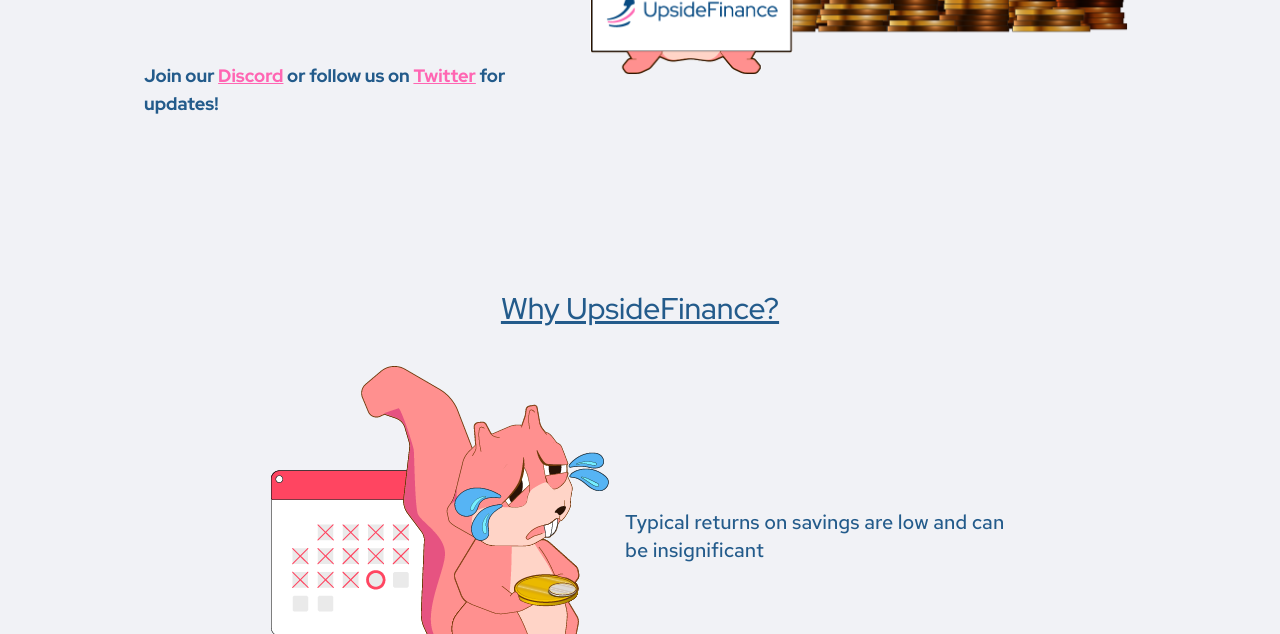
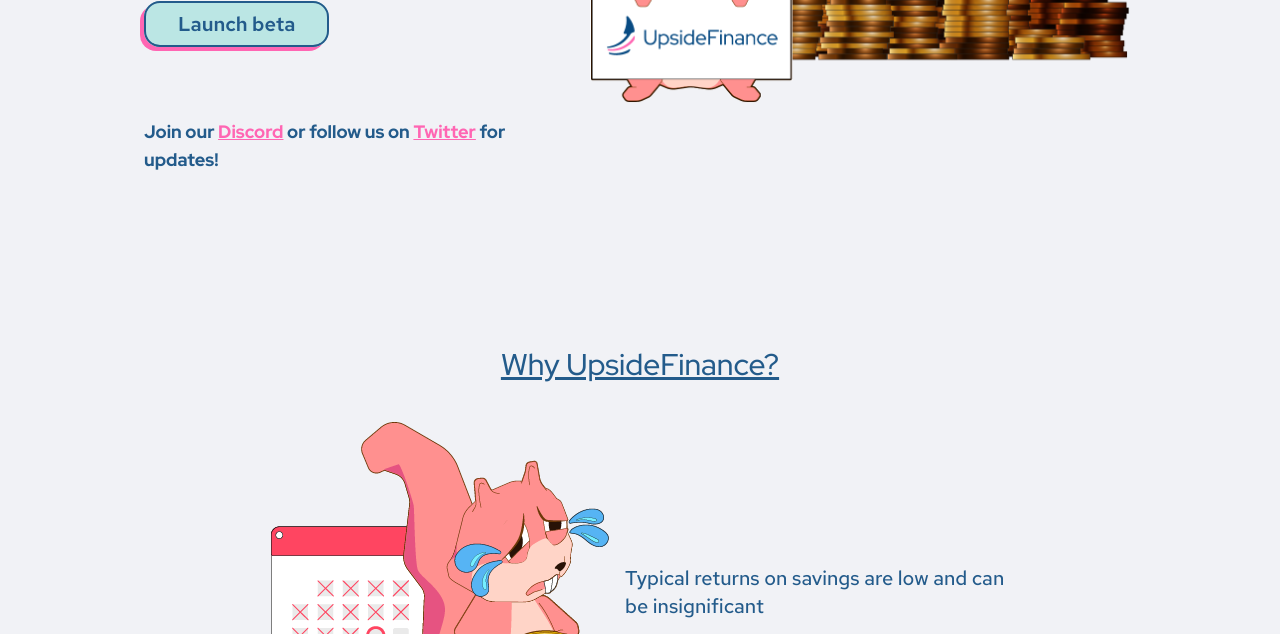
Before and after one commit to upside-finance/landing, a website: page index.html in a window 1280 px wide. Shown: the part 466-1100 px from the top of the page. Drawn offline with nearby package versions, Linux system fonts and the light colour scheme; no server answers.

Commit message:
Launch beta button

```diff
--- a/index.html
+++ b/index.html
@@ -148,6 +148,8 @@
             </h1>
 
             <h2 class="my-7">Start saving to win big!</h2>
+            <a href="https://upsidefinance.io/beta-notif.html" class="btn-primary">Launch beta</a>
+
           </div>
           <div>
             <h4 class="my-5 font-bold text-lg">
```
